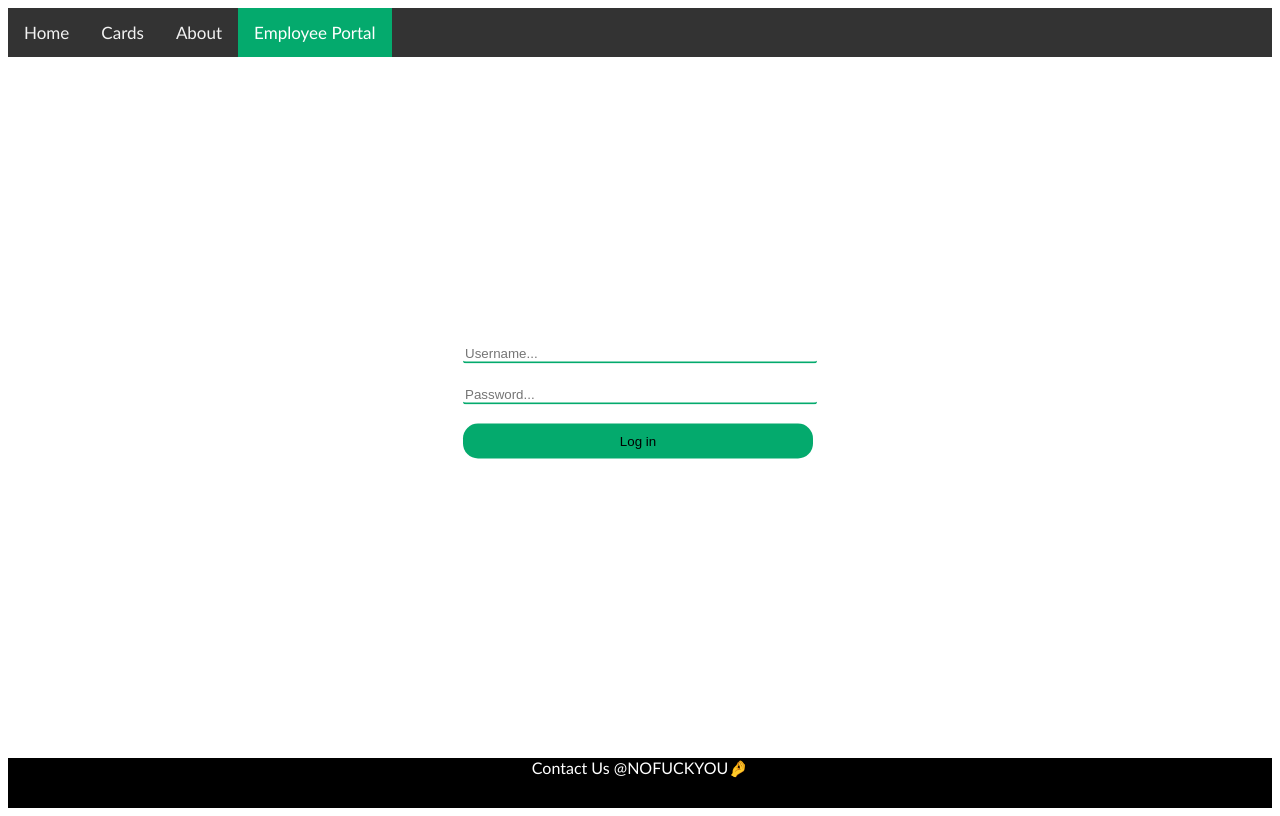
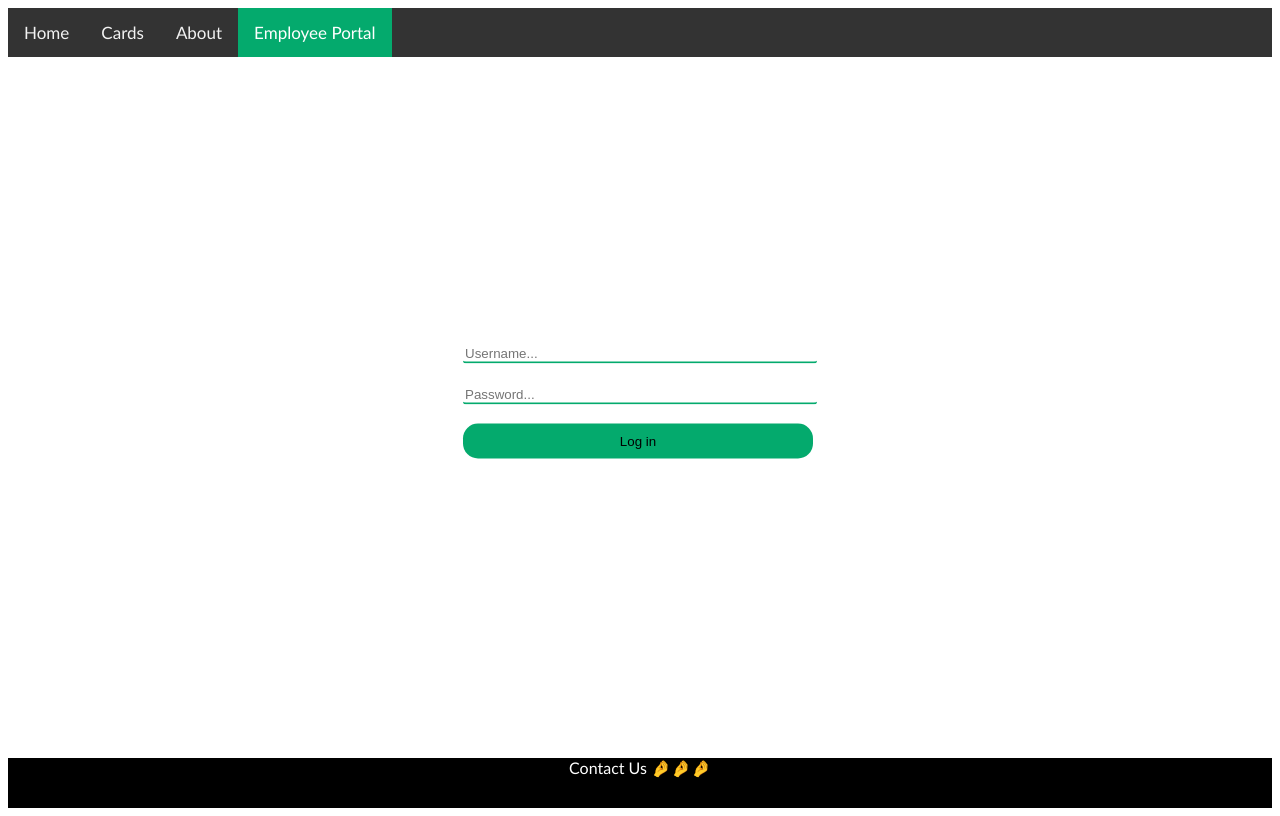
Before and after one commit to VxClutch5060/tuesday, a plain HTML site: page EmployeePortal.html in a window 1280 px wide. Drawn offline with Linux system fonts and the light colour scheme.

Commit message:
Update EmployeePortal.html

```diff
--- a/EmployeePortal.html
+++ b/EmployeePortal.html
@@ -24,7 +24,7 @@
   </div>
   <div class="footer">
     <footer>
-      Contact Us @NOFUCKYOU🤌
+      Contact Us 🤌🤌🤌
     </footer>
   </div>
 </body>
```
